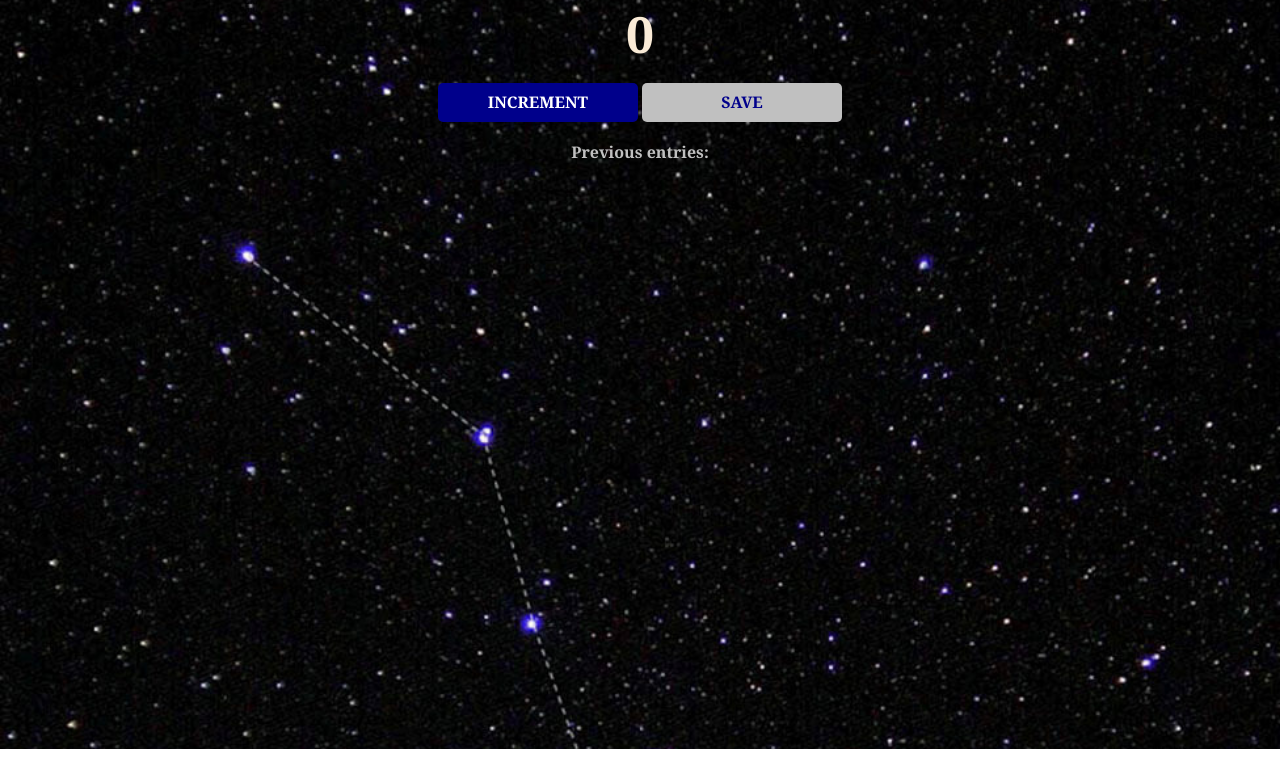
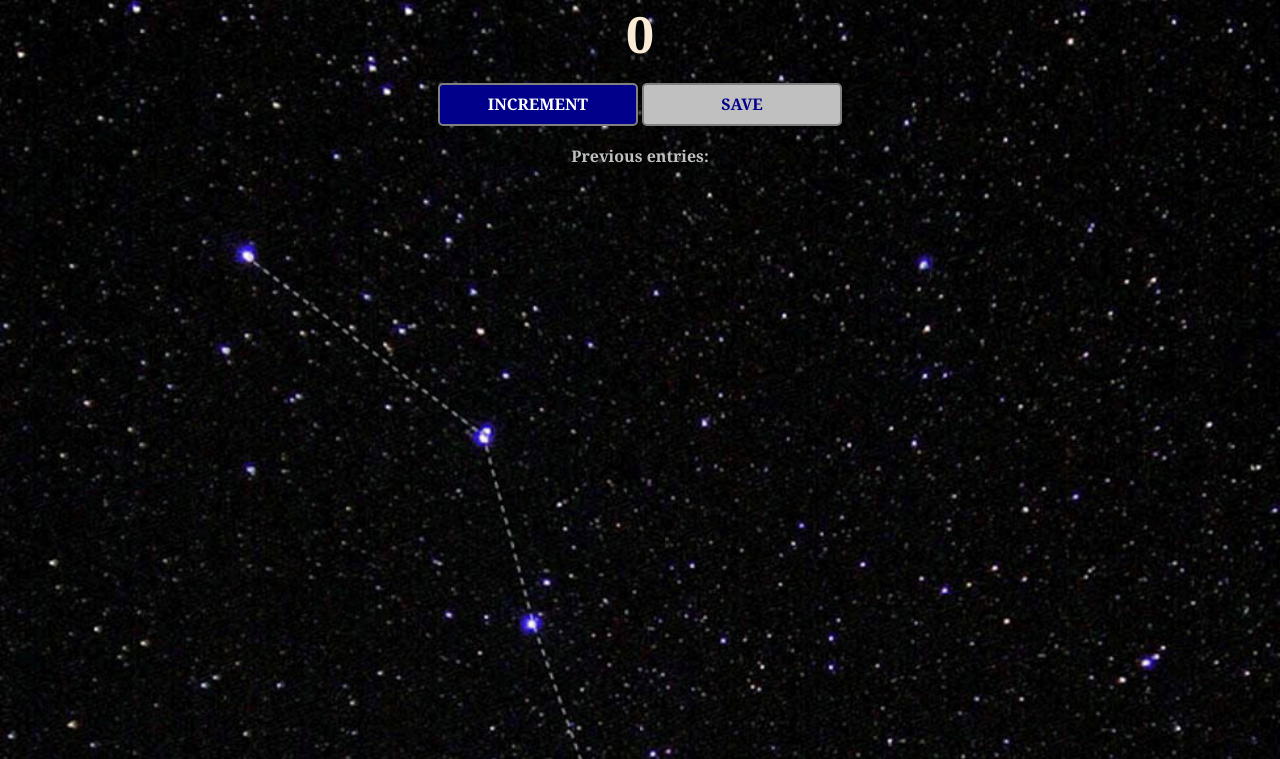
Before and after one commit to elta79/stars-counter, a plain HTML site: page index.html in a window 1280 px wide. Shown: the part 51-810 px from the top of the page. Drawn offline with nearby package versions, Linux system fonts and the light colour scheme.

Commit message:
Update index.css

```diff
--- a/index.css
+++ b/index.css
@@ -4,6 +4,7 @@ body {
     font-family:  Cambria, Cochin, Georgia, Times, Times New Roman, serif;
     font-weight: bold;
     text-align: center;
+    height: 100vh;
 
 }
 
@@ -34,6 +35,7 @@ button {
     width: 200px;
     margin-bottom: 5px;
     border-radius: 5px;
+    border: 2px solid gray;
 }
 
 #increment-btn {
```
